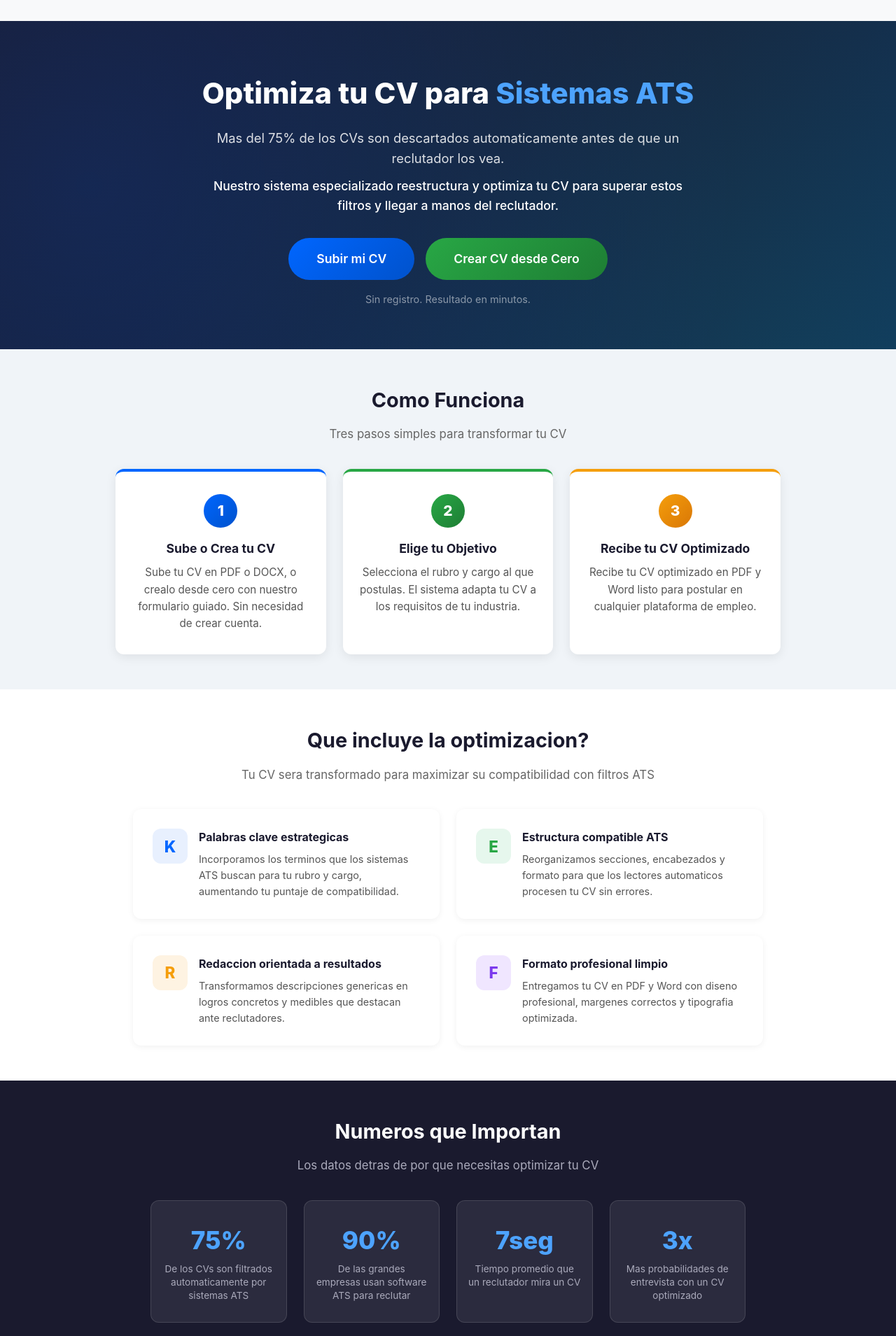
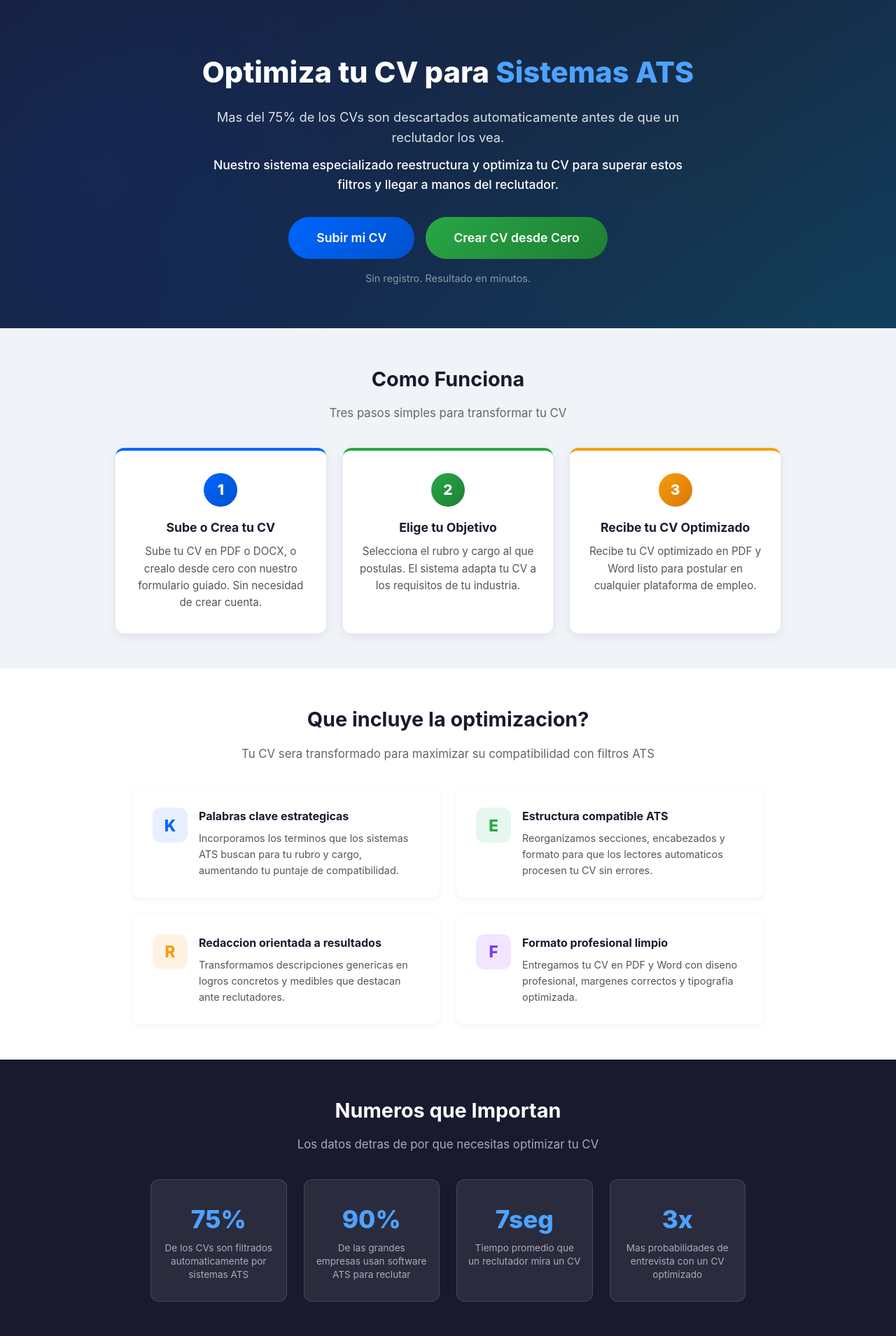
Before and after one commit to julioeduardocruces-afk/a, a Laravel app: page / in a window 1280 px wide. Shown: the part 63-1972 px from the top of the page at 70% size. Run offline with Laravel 12, Linux system fonts and the light colour scheme.

Commit message:
fix: eliminate gaps between landing page sections
Moved @yield('meta_extra') after the layout's <style> block so
page-specific CSS overrides (padding:0, min-height:0) take effect
instead of being overridden by the layout's later declarations.

https://claude.ai/code/session_01YCyivMhwRzwD7n5LvQFXcT

```diff
--- a/resources/views/landing/home.blade.php
+++ b/resources/views/landing/home.blade.php
@@ -16,7 +16,7 @@
 ], JSON_UNESCAPED_SLASHES | JSON_UNESCAPED_UNICODE | JSON_PRETTY_PRINT) !!}
 </script>
 <style>
-    .main-content { padding: 0; }
+    .main-content { padding: 0; min-height: 0; }
     footer { margin-top: 0; }
     .landing-hero {
         background: linear-gradient(135deg, #1a1a2e 0%, #16213e 50%, #0f3460 100%);
--- a/resources/views/layouts/app.blade.php
+++ b/resources/views/layouts/app.blade.php
@@ -6,7 +6,6 @@
     <meta name="csrf-token" content="{{ csrf_token() }}">
     <title>@yield('title', 'CV Optimizer ATS') - Optimiza tu CV</title>
     <meta name="description" content="@yield('meta_description', 'Optimiza tu CV para sistemas ATS. Mejora tus posibilidades en Laborum, ChileTrabajos y mas.')">
-    @yield('meta_extra')
     <style>
         *, *::before, *::after { box-sizing: border-box; margin: 0; padding: 0; }
         body { font-family: -apple-system, BlinkMacSystemFont, 'Segoe UI', Roboto, sans-serif; line-height: 1.6; color: #333; background: #f8f9fa; }
@@ -56,6 +55,7 @@
         .admin-main table { font-size: 0.88rem; }
         .admin-main table th, .admin-main table td { padding: 8px 10px; }
     </style>
+    @yield('meta_extra')
 </head>
 <body>
     <nav>
```
Also changed, not shown: 1 other file.
